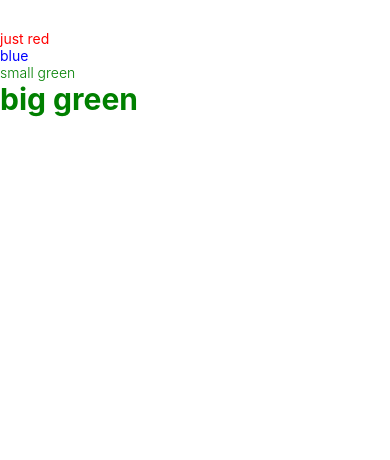
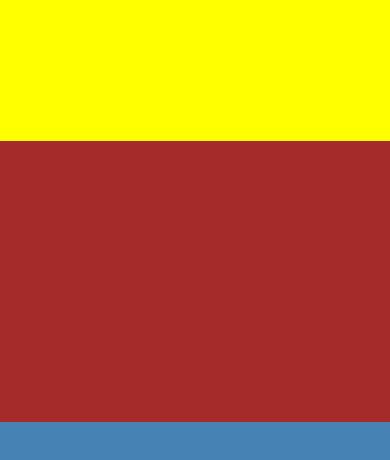
Before and after one commit to yxnely/todoList, a React Native app: screen / in a window 390 px wide. Shown: the top 460 px of the page. Built offline with nearby package versions, Linux system fonts and the light colour scheme.

Commit message:
playing around with fixed and flexed dimensions

```diff
--- a/App.js
+++ b/App.js
@@ -1,16 +1,28 @@
 import React, { Component } from 'react';
 import { AppRegistry, StyleSheet, Text, View } from 'react-native';
 
-export default class LotsOfStyles extends Component {
+class FixedDimensions extends Component {
 	render() {
 		return (
 			<View style={{paddingTop: 30}}>
-				<Text style={styles.red}>just red</Text>
-				<Text style={styles.blue}>blue</Text>
+				<Text style={{height: 50, backgroundColor: 'powderblue', color: 'red'}}>just red</Text>
+				<Text style={{width: 100, height: 100, backgroundColor: 'skyblue'}}>blue</Text>
 				<Text style={styles.smallGreen}>small green</Text>
 				<Text style={styles.bigGreen}>big green</Text>
 			</View>
 		);
+	}
+}
+
+export default class FlexDimensions extends Component {
+	render() {
+		return(
+			<View style={{flex: 1}}>
+				<View style={{flex: 1, backgroundColor: 'yellow'}} />
+				<View style={{flex: 2, backgroundColor: 'brown'}} />
+				<View style={{flex: 3, backgroundColor: 'steelblue'}} />
+			</View>
+		)
 	}
 }
 
```
